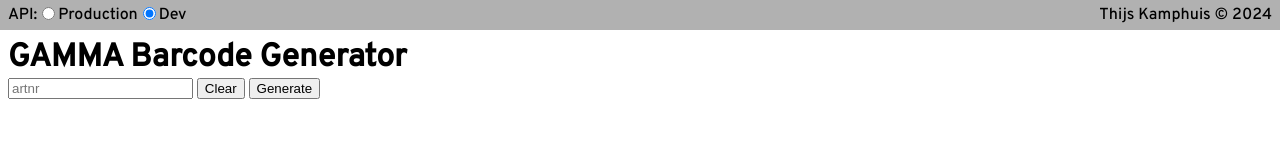
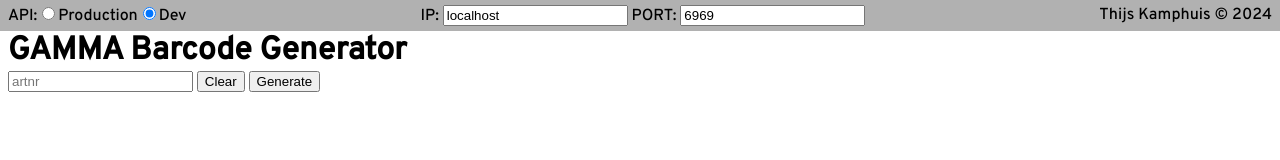
Before and after one commit to ThijsKamphuis/gamma-webscraper, a website: page src/public/index.html in a window 1280 px wide. Both pictures are taken after a click on the radio button "Dev". Drawn offline with Linux system fonts and the light colour scheme.

Commit message:
layout changes

```diff
--- a/src/public/index.css
+++ b/src/public/index.css
@@ -9,11 +9,7 @@
 body {
     font-family: "Overpass", sans-serif;
     margin: 0;
-}
-
-/*top menu*/
-#top {
-    user-select: none;
+    overflow-x: hidden;
 }
 
 #devbar {
@@ -27,9 +23,18 @@
 #api-select {
     display: inline-flex;
     align-items: center;
-    height: 20px;
-    margin-left: 8px;
+    margin: 0 0 0 8px;
 }
+
+#api {
+    margin: 0;
+}
+
+#address {
+    visibility: hidden;
+}
+
+
 
 input[type="radio"] {
     margin-top: -4px;
@@ -40,23 +45,31 @@
 }
 
 #main {
-    display: flex;
-    justify-content: space-between;
-    page-break-after: always;
-    margin: 8px 8px 20px 8px;
+    display: inline-flex;
+    overflow: hidden;
+}
+
+
+#side {
+    margin: 0 0 0 8px;
 }
 
 h1 { /*title*/
-    margin: 0;
+    margin: 0 0 0 8px;
 }
 
 #input {
-    flex-shrink: 0;
+    margin: 0 0 0 8px;
 }
 
 #artlist {
-    margin: 5px 0 0 0;
+    margin: 10px 0 0 0;
     user-select: all;
+    overflow: auto;
+    overflow-x: hidden;
+    max-height: 90vh;
+    min-width: 265px;
+    max-width: 265px;
 }
 
 /*products*/
@@ -66,10 +79,14 @@
     justify-content: flex-start;
     margin-left: 8px;
     gap: 20px;
-
+    height: fit-content;
+    overflow-y: scroll;
+    overflow-x: hidden;
+    max-height: 90vh;
 }
 
 .product { /*product container*/
+    margin-top: 20px;
     display: flex;
     flex-direction: column;
     max-width: 220px;
@@ -117,15 +134,10 @@
 }
 
 #artlist {
-    list-style: none;
-    display: flex;
-    flex-flow: row wrap;
-    flex-grow: 1;
-    gap: 10px;
+    list-style: square;
 }
 
 .artnr{
-    background: #e1e1e1;
     padding: 5px;
     padding-inline: 10px;
     font-size: 16px;
--- a/src/public/index.html
+++ b/src/public/index.html
@@ -10,32 +10,35 @@
 
 </head>
 <body>
-    <div id="top">
     <div id="devbar">
         <div id="api-select">
-                <p>API:</p>
-                <input type="radio" id="production" name="option" value="value1" checked>
+            <p id="api">API:</p>
+            <input onclick="toggleAPI()" type="radio" id="production" name="apitoggle" value="value1" checked>
             <label for="production">Production</label>
-                <input type="radio" id="dev" name="option" value="value2">
+            <input onclick="toggleAPI()" type="radio" id="dev" name="apitoggle" value="value2">
             <label for="dev">Dev</label>
+        </div>
+        <div id="address">
+            <label for="ip">IP:</label>
+            <input type="text" id="ip" name="ip" value="localhost">
 
-
+            <label for="port">PORT:</label>
+            <input type="text" id="port" name="port" value="6969">
         </div>
         <p id="copyright">Thijs Kamphuis &#169; 2024</p>
     </div>
-
-        <div id="main">
+    <h1>GAMMA Barcode Generator</h1>
     <div id="input">
-                <h1>GAMMA Barcode Generator</h1>
-
-
         <label for="artinput"></label><input id="artinput" type="text" placeholder="artnr">
         <button onclick="clearList()" type="button">Clear</button>
         <button onclick="generateProducts()" type="button">Generate</button>
     </div>
+    <div id="main">
+        <div id="side">
             <ul id="artlist"></ul>
         </div>
+        <div id="products"></div>
     </div>
-    <div id="products"></div>
+
 </body>
 </html>
```
Lines whose indentation alone changed are shown as unchanged.
